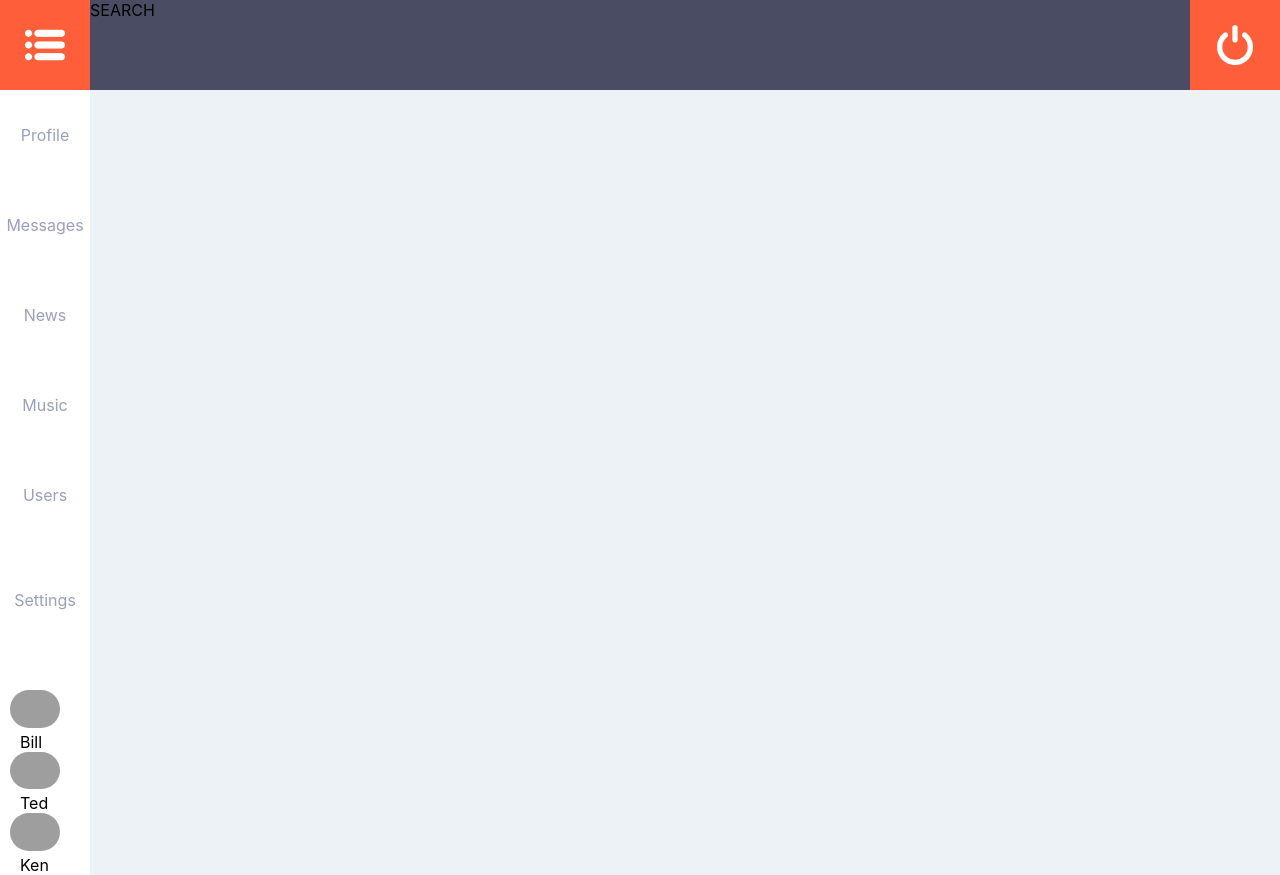
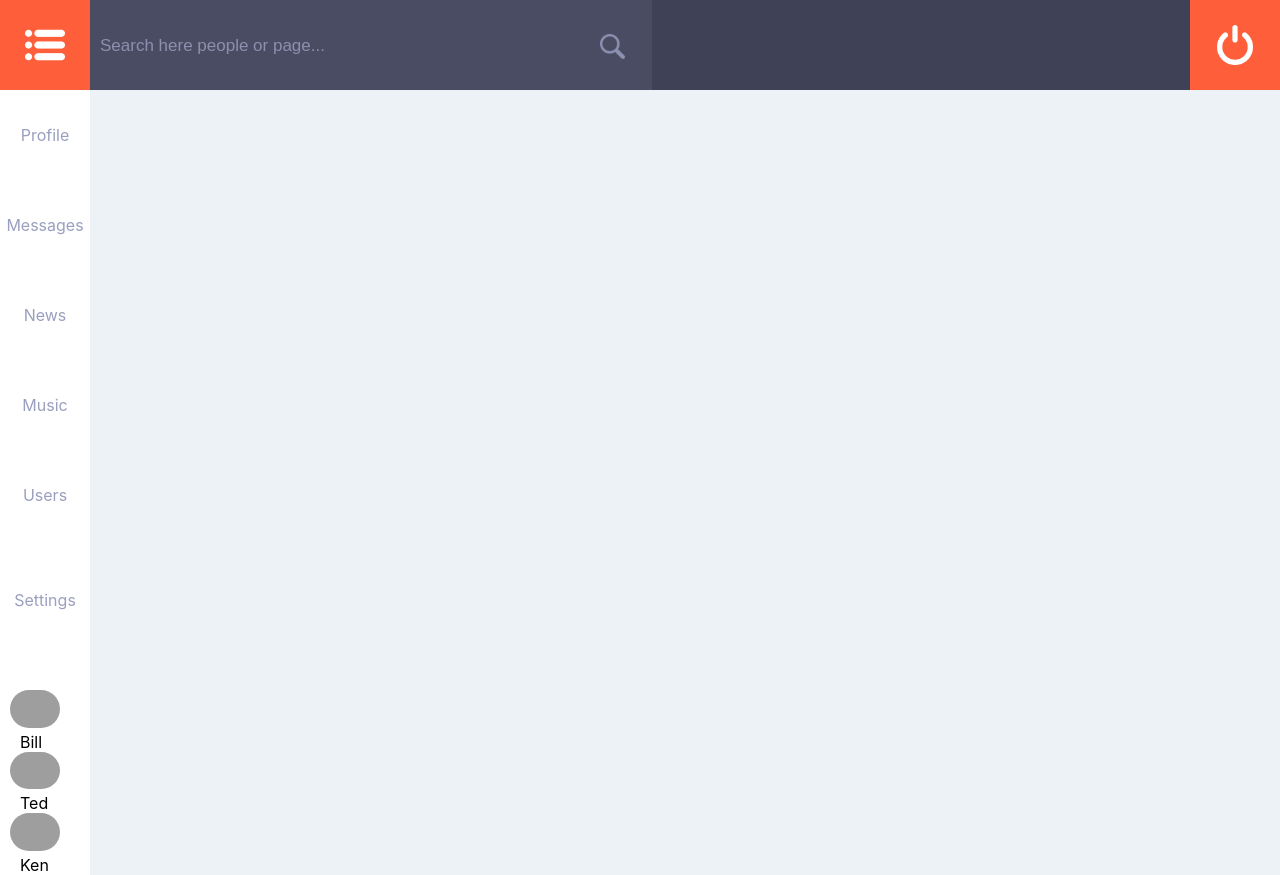
Before and after one commit to NikolasPlatonov/Social_network, a React (Create React App) app: page / in a window 1280 px wide. Built offline with nearby package versions, Linux system fonts and the light colour scheme; no server answers; grey boxes are pictures that could not be loaded.

Commit message:
Search field for Header CSS compobebt added (dosn't works)

```diff
--- a/src/components/Header/Header.js
+++ b/src/components/Header/Header.js
@@ -11,7 +11,13 @@ const Header = () => {
         <img alt="menu_icon" src={menu_icon} />
       </div>
 
-      <div className={s.search}>SEARCH</div>
+      <div>
+        <input
+          placeholder={'Search here people or page...'}
+          className={s.search}
+          background-image={menu_icon}
+        />
+      </div>
 
       <div className={s.login}>
         <NavLink to="/login">
--- a/src/components/Header/Header.module.css
+++ b/src/components/Header/Header.module.css
@@ -1,9 +1,9 @@
 .header {
   grid-area: h;
-  background-color: #494c62;
+  background-color: #3f4257;
   display: grid;
   grid-template-columns: 90px 1fr 90px;
-  position: relative;
+  /* position: relative; */
 }
 
 .logo {
@@ -17,6 +17,21 @@
 }
 
 .search {
+  background-color: #494c62;
+  width: 50%;
+  height: 100%;
+  font-size: 17px;
+  padding-left: 10px;
+  border: 0px solid;
+  color: #8b90ae;
+  background-image: url('./../../assets/images/search.png');
+  background-repeat: no-repeat;
+  background-position: 95%;
+  background-size: 25px;
+}
+
+.search::placeholder {
+  color: #8b90ae;
 }
 
 .login {
```
Also changed, not shown: src/assets/images/search.png (added).
